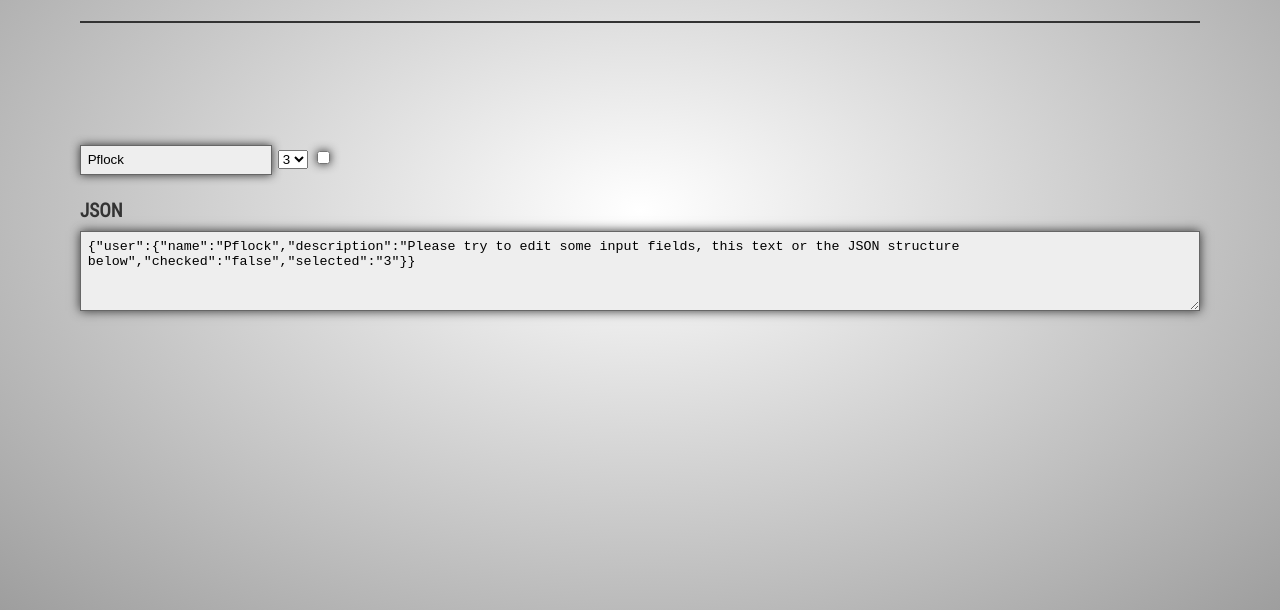
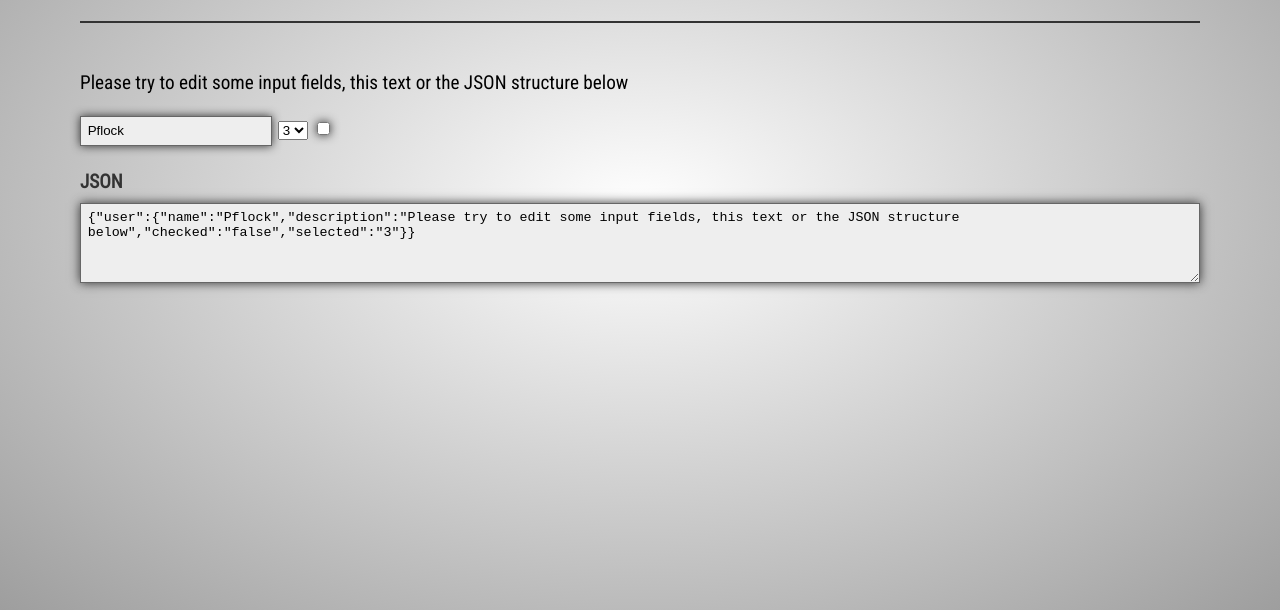
Before and after one commit to manuelstofer/pflock, a website with bundled scripts: page index.html in a window 1280 px wide. Shown: the part 190-800 px from the top of the page. Built offline with nearby package versions, Linux system fonts and the light colour scheme; a web font is replaced by a local one.

Commit message:
Fixes example

```diff
--- a/index.html
+++ b/index.html
@@ -15,7 +15,7 @@
 <div id="try">
 
     <div id="pflock">
-        <p x-bind=".user.description" contenteditable></p>
+        <p x-bind="user.description" contenteditable></p>
         <input type="text" x-bind="value:user.name" placeholder="Username">
 
         <select type="text" x-bind="value:user.selected">
```
